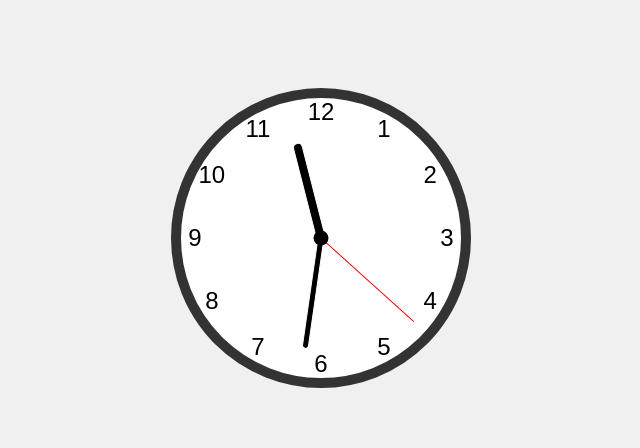
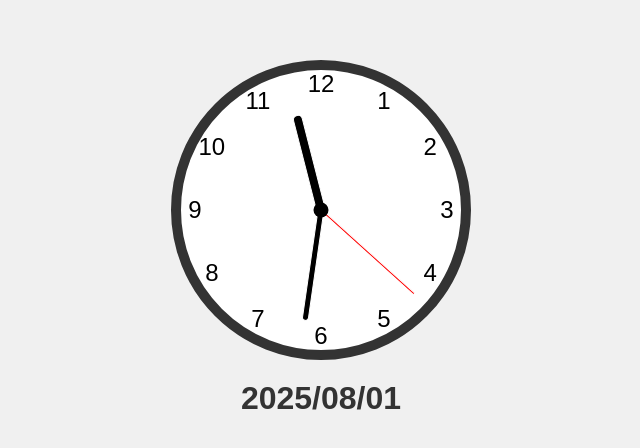
Before and after one commit to stand7hotmail-byte/analog-clock, a plain HTML site: page index.html in a window 1280 px wide. Shown: the part 170-618 px from the top of the page, without its empty margins (319-959 px from the left). Drawn offline with Linux system fonts and the light colour scheme.

Commit message:
Add date display feature

```diff
--- a/index.html
+++ b/index.html
@@ -24,6 +24,7 @@
         <div class="number number11"><div>11</div></div>
         <div class="number number12"><div>12</div></div>
     </div>
+    <div class="date-display" data-date-display></div>
     <script src="script.js"></script>
 </body>
 </html>
--- a/script.js
+++ b/script.js
@@ -1,7 +1,7 @@
-
 const hourHand = document.querySelector('[data-hour-hand]');
 const minuteHand = document.querySelector('[data-minute-hand]');
 const secondHand = document.querySelector('[data-second-hand]');
+const dateDisplay = document.querySelector('[data-date-display]');
 
 function setClock() {
     const currentDate = new Date();
@@ -17,6 +17,15 @@ function setRotation(element, rotationRatio) {
     element.style.setProperty('--rotation', rotationRatio * 360);
 }
 
+function setDate() {
+    const currentDate = new Date();
+    const year = currentDate.getFullYear();
+    const month = (currentDate.getMonth() + 1).toString().padStart(2, '0');
+    const day = currentDate.getDate().toString().padStart(2, '0');
+    dateDisplay.textContent = `${year}/${month}/${day}`;
+}
+
 setInterval(setClock, 1000);
 
-setClock(); // 初期表示のため
+setClock();
+setDate();
--- a/style.css
+++ b/style.css
@@ -6,6 +6,7 @@
 body {
     background: #f0f0f0;
     display: flex;
+    flex-direction: column; /* 要素を縦に並べる */
     justify-content: center;
     align-items: center;
     min-height: 100vh;
@@ -19,6 +20,7 @@ body {
     border-radius: 50%;
     border: 10px solid #333;
     position: relative;
+    margin-bottom: 20px; /* 日付との間に余白を追加 */
 }
 
 .clock .number {
@@ -90,3 +92,9 @@ body {
     height: 35%;
     background-color: black;
 }
+
+.date-display {
+    font-size: 2rem;
+    font-weight: bold;
+    color: #333;
+}
```
